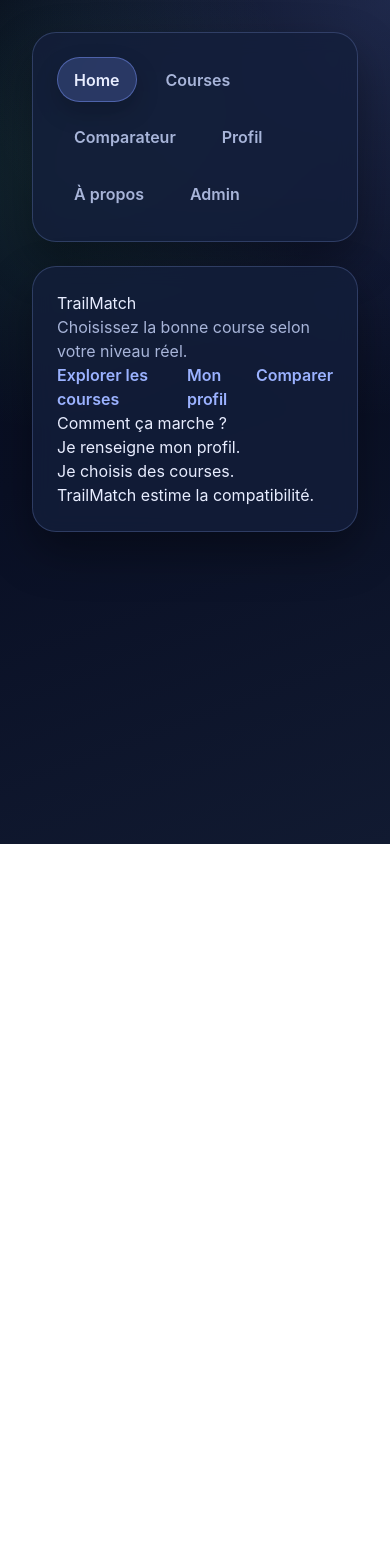
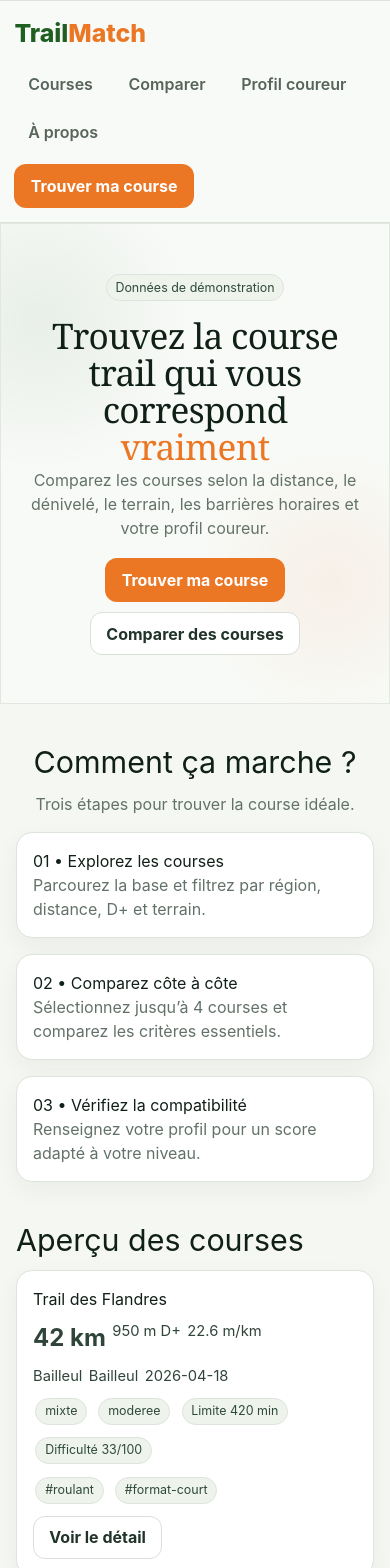
Before and after one commit to elkrank/trail-compare, a React (Vite) app: page / in a window 390 px wide. Shown: the top 1568 px of the page. Before the commit the page ends 844 px from the top, so only its background shows below. Built offline with nearby package versions, Linux system fonts and the light colour scheme; no server answers.

Commit message:
style(frontend): align palette with requested light TrailMatch mock

```diff
--- a/src/App.jsx
+++ b/src/App.jsx
@@ -1,5 +1,5 @@
 import React from 'react';
-import { RouterProvider, Route, Link, useRouter } from './router/AppRouter';
+import { RouterProvider, Route } from './router/AppRouter';
 import { RacesListPage } from './races/pages/RacesListPage';
 import { RaceDetailPage } from './races/pages/RaceDetailPage';
 import { AdminLoginPage } from './admin/pages/AdminLoginPage';
@@ -8,21 +8,10 @@ import { HomePage } from './pages/HomePage';
 import { ComparatorPage } from './pages/ComparatorPage';
 import { RunnerProfilePage } from './pages/RunnerProfilePage';
 import { AboutPage } from './pages/AboutPage';
-
-function AppNavigation() {
-  const { pathname } = useRouter();
-  return <nav className="app-card pill-nav fade-in-up" aria-label="Navigation principale">
-    <Link to="/" className={`pill-link ${pathname === '/' ? 'is-active' : ''}`}>Home</Link>
-    <Link to="/courses" className={`pill-link ${pathname.startsWith('/courses') ? 'is-active' : ''}`}>Courses</Link>
-    <Link to="/comparer" className={`pill-link ${pathname === '/comparer' ? 'is-active' : ''}`}>Comparateur</Link>
-    <Link to="/profil" className={`pill-link ${pathname === '/profil' ? 'is-active' : ''}`}>Profil</Link>
-    <Link to="/a-propos" className={`pill-link ${pathname === '/a-propos' ? 'is-active' : ''}`}>À propos</Link>
-    <Link to="/admin/login" className={`pill-link ${pathname.startsWith('/admin') ? 'is-active' : ''}`}>Admin</Link>
-  </nav>;
-}
+import { AppLayout } from './shared/components/AppLayout';
 
 export default function App() {
-  return <RouterProvider><div className="app-shell"><AppNavigation /><main className="app-card fade-in-up">
+  return <RouterProvider><AppLayout>
     <Route path="/">{() => <HomePage />}</Route>
     <Route path="/courses">{() => <RacesListPage />}</Route>
     <Route path="/courses/:id">{({ id }) => <RaceDetailPage id={id} />}</Route>
@@ -31,5 +20,5 @@ export default function App() {
     <Route path="/a-propos">{() => <AboutPage />}</Route>
     <Route path="/admin/login">{() => <AdminLoginPage />}</Route>
     <Route path="/admin/races">{() => <AdminRacesPage />}</Route>
-  </main></div></RouterProvider>;
+  </AppLayout></RouterProvider>;
 }
--- a/src/index.css
+++ b/src/index.css
@@ -2,116 +2,36 @@
 @tailwind components;
 @tailwind utilities;
 
-:root {
-  --bg: #060b1a;
-  --bg-soft: #111a31;
-  --bg-elevated: #182441;
-  --card: rgba(19, 31, 59, 0.8);
-  --card-solid: #13203d;
-  --accent: #7c98ff;
-  --accent-strong: #9bb2ff;
-  --text: #e8edff;
-  --text-muted: #a8b5d9;
-  --success: #5fd9a2;
-  --danger: #ff7f96;
-  --warning: #ffd166;
-  --border: rgba(150, 177, 255, 0.22);
-  --ring: rgba(124, 152, 255, 0.5);
-  --radius-sm: 10px;
-  --radius-md: 16px;
-  --radius-lg: 24px;
-  --shadow-sm: 0 10px 24px rgba(0, 0, 0, 0.2);
-  --shadow-md: 0 20px 45px rgba(0, 0, 0, 0.35);
-  --space-1: 0.25rem;
-  --space-2: 0.5rem;
-  --space-3: 0.75rem;
-  --space-4: 1rem;
-  --space-5: 1.5rem;
-  --space-6: 2rem;
-  --space-7: 3rem;
-  font-family: Inter, system-ui, -apple-system, Segoe UI, Roboto, sans-serif;
-}
-
+:root { font-family: Inter, system-ui, sans-serif; }
 * { box-sizing: border-box; }
-
-body {
-  margin: 0;
-  color: var(--text);
-  min-height: 100vh;
-  background:
-    radial-gradient(circle at top right, rgba(124, 152, 255, 0.2), transparent 45%),
-    radial-gradient(circle at 15% 20%, rgba(95, 217, 162, 0.12), transparent 35%),
-    linear-gradient(160deg, var(--bg), #090f24 50%, var(--bg-soft));
-}
-
-#root {
-  min-height: 100vh;
-  padding: var(--space-6);
-}
-
-.app-shell {
-  width: min(1220px, 100%);
-  margin: 0 auto;
-  display: grid;
-  gap: var(--space-5);
-}
-
-.app-card {
-  background: var(--card);
-  border: 1px solid var(--border);
-  border-radius: var(--radius-lg);
-  box-shadow: var(--shadow-md);
-  backdrop-filter: blur(10px);
-  padding: var(--space-5);
-}
-
-.pill-nav { display: flex; gap: var(--space-3); flex-wrap: wrap; }
-.pill-link {
-  color: var(--text-muted);
-  border: 1px solid transparent;
-  border-radius: 999px;
-  background: transparent;
-  text-decoration: none;
-  font-weight: 600;
-  padding: 0.6rem 1rem;
-  transition: all 180ms ease;
-}
-.pill-link:hover { color: var(--text); border-color: var(--border); background: rgba(124, 152, 255, 0.12); }
-.pill-link.is-active { color: var(--text); background: rgba(124, 152, 255, 0.22); border-color: rgba(124, 152, 255, 0.45); box-shadow: var(--shadow-sm); }
-
-h1, h2, h3 { margin-top: 0; }
-
-input, select, button, textarea {
-  font: inherit;
-  color: var(--text);
-  border-radius: var(--radius-sm);
-  border: 1px solid var(--border);
-  background: rgba(10, 17, 33, 0.7);
-  padding: 0.65rem 0.75rem;
-}
-
-button { cursor: pointer; transition: transform 180ms ease, background 180ms ease, border-color 180ms ease; }
-button:hover { transform: translateY(-1px); border-color: rgba(124, 152, 255, 0.6); }
-
-:focus-visible {
-  outline: 3px solid var(--ring);
-  outline-offset: 2px;
-}
-
-.muted { color: var(--text-muted); }
-.grid-cards { display: grid; gap: var(--space-4); grid-template-columns: repeat(auto-fit, minmax(250px, 1fr)); }
-.race-card { background: var(--card-solid); border: 1px solid var(--border); border-radius: var(--radius-md); padding: var(--space-4); box-shadow: var(--shadow-sm); }
-.meta-row { display: flex; flex-wrap: wrap; gap: var(--space-2); margin: var(--space-3) 0; color: var(--text-muted); font-size: 0.93rem; }
-.cta-link { color: var(--accent-strong); text-decoration: none; font-weight: 600; }
-
-.fade-in-up { animation: fadeInUp 280ms ease both; }
-@keyframes fadeInUp { from { opacity: 0; transform: translateY(8px); } to { opacity: 1; transform: translateY(0); } }
-
-.state-card { border-radius: var(--radius-md); border: 1px solid var(--border); padding: var(--space-4); background: rgba(14, 21, 40, 0.8); }
-.state-error { border-color: rgba(255, 127, 150, 0.5); background: rgba(65, 22, 34, 0.65); }
-.skeleton { height: 14px; border-radius: 999px; margin: var(--space-2) 0; background: linear-gradient(90deg, rgba(255,255,255,0.05), rgba(255,255,255,0.18), rgba(255,255,255,0.05)); background-size: 200% 100%; animation: shimmer 1.4s linear infinite; }
-@keyframes shimmer { from { background-position: 200% 0; } to { background-position: -200% 0; } }
-
-.admin-list { list-style: none; padding: 0; margin: var(--space-4) 0 0; display: grid; gap: var(--space-3); }
-.admin-item { display: flex; justify-content: space-between; align-items: center; gap: var(--space-3); padding: var(--space-3); border-radius: var(--radius-md); border: 1px solid var(--border); background: rgba(255,255,255,0.03); }
-.admin-actions { display: flex; gap: var(--space-2); }
+body { margin: 0; color: #102017; min-height: 100vh; background: #f5f7f3; }
+#root { min-height: 100vh; }
+.app-shell { width: 100%; margin: 0 auto; display: grid; }
+.app-card { border: 1px solid #dde4db; background: #f8faf7; border-radius: 1.1rem; padding: 1.2rem; }
+.app-header { position: sticky; top: 0; z-index: 40; display: flex; gap: .7rem; align-items: center; flex-wrap: wrap; justify-content: space-between; border-radius: 0; border-left: none; border-right: none; background: rgba(248,250,247,.96); backdrop-filter: blur(6px); }
+.logo { color: #1f5f22; text-decoration: none; font-size: 1.55rem; font-weight: 800; }
+.pill-nav { display: flex; gap: .5rem; flex-wrap: wrap; }
+.pill-link { color: #56645b; text-decoration: none; border: 1px solid transparent; border-radius: 999px; padding: .45rem .8rem; font-weight: 600; }
+.pill-link.is-active, .pill-link:hover { border-color: #d3ddd1; background: #eef3ec; color: #162a1d; }
+.primary-btn, .secondary-btn { border-radius: .75rem; padding: .56rem .96rem; text-decoration: none; font-weight: 700; border: 1px solid transparent; display:inline-flex; align-items:center; justify-content:center; }
+.primary-btn { background: #eb7724; color: #fff; }
+.primary-btn:hover { background: #dc6816; }
+.secondary-btn { background: #ffffff; border-color: #d9e0d7; color: #213429; }
+.muted { color: #637268; }
+.grid-cards { display: grid; gap: 1rem; grid-template-columns: repeat(auto-fit,minmax(260px,1fr)); }
+.race-card { background: #ffffff; border: 1px solid #dde4db; border-radius: 1rem; padding: 1rem; transition: all .2s ease; box-shadow: 0 8px 22px rgba(16,32,23,.05); }
+.race-card:hover { transform: translateY(-2px); box-shadow: 0 14px 26px rgba(16,32,23,.1); }
+.badge { display:inline-flex; padding:.2rem .55rem; border-radius:999px; background:#eef3ec; color:#2f4a38; font-size:.78rem; margin:.15rem; border:1px solid #dde4db; }
+.meta-row { display:flex; flex-wrap:wrap; gap:.4rem; margin:.55rem 0; color:#30453a; font-size:.92rem; }
+.table-wrap { overflow: auto; border:1px solid #dde4db; border-radius:1rem; background:#fff; }
+table { width:100%; border-collapse:collapse; } th, td { border-bottom:1px solid #ebefea; padding:.65rem; text-align:left; }
+input, select, button, textarea { font:inherit; color:#102017; border-radius:.7rem; border:1px solid #d9e0d7; background:#fff; padding:.6rem .7rem; }
+button { cursor:pointer; }
+.section-title { font-size:1.9rem; margin:0 0 .45rem; color:#102017; }
+.hero-title { font-size: clamp(2.2rem,6vw,4.2rem); margin:.2rem 0; line-height:1.05; letter-spacing:-.02em; color:#102017; font-family: Georgia, 'Times New Roman', serif; }
+.page-wrap { width: min(1140px, calc(100% - 2rem)); margin: 0 auto; }
+.hero-block { border-radius: 0; border: 1px solid #e2e8df; background: radial-gradient(circle at 10% 20%, rgba(52,108,56,.08), transparent 30%), radial-gradient(circle at 85% 75%, rgba(235,119,36,.08), transparent 28%), #f8faf7; padding: 4.5rem 1rem; text-align:center; }
+.cta-band { margin-top: 2.2rem; background: #1f5f22; color: #e8f3e8; border-radius: 1.2rem; padding: 2.2rem 1rem; }
+.cta-band .muted { color: #bed4be; }
+.dark-footer { margin-top:1.5rem; background:#0c2814; color:#d8e8d8; border-radius:1.2rem; padding:1.8rem 1rem; }
+@media (max-width: 760px){ .app-header{top:0;padding:.9rem}.hero-block{padding:3rem .8rem} }
--- a/src/pages/ComparatorPage.tsx
+++ b/src/pages/ComparatorPage.tsx
@@ -8,5 +8,14 @@ export function ComparatorPage() {
   useEffect(() => { getRaces({ size: 30 }).then((r) => setRaces(r.items.map(toRace))); }, []);
   const profile = loadRunnerProfile();
   const selected = useMemo(() => races.filter((r) => selectedIds.includes(r.id)), [races, selectedIds]);
-  return <div><h1>Comparateur</h1>{!profile ? <p className="muted">Complétez votre profil pour score de compatibilité.</p> : null}<div className="grid-cards">{races.map((r) => <button key={r.id} type="button" onClick={() => setSelectedIds((p) => p.includes(r.id) ? p.filter((x) => x !== r.id) : [...p, r.id].slice(0, 4))}>{r.name}</button>)}</div><table><thead><tr><th>Course</th><th>Distance</th><th>D+</th><th>Difficulté</th><th>Compatibilité</th></tr></thead><tbody>{selected.map((r) => <tr key={r.id}><td>{r.name}</td><td>{r.distanceKm}</td><td>{r.elevationGainM}</td><td>{computeDifficultyScore(r)}</td><td>{computeCompatibilityScore(r, profile ?? undefined) ?? '-'}</td></tr>)}</tbody></table></div>;
+  const summary = selected.length ? {
+    accessible: [...selected].sort((a, b) => computeDifficultyScore(a) - computeDifficultyScore(b))[0]?.name,
+    difficult: [...selected].sort((a, b) => computeDifficultyScore(b) - computeDifficultyScore(a))[0]?.name,
+  } : null;
+  return <div><h1 className="hero-title">Comparer les courses</h1>
+    {!profile ? <p className="muted">Complétez votre profil pour le score de compatibilité.</p> : null}
+    {summary ? <p className="muted">Plus accessible : {summary.accessible} • Plus difficile : {summary.difficult}</p> : null}
+    <div className="grid-cards">{races.map((r) => <button key={r.id} type="button" onClick={() => setSelectedIds((p) => p.includes(r.id) ? p.filter((x) => x !== r.id) : [...p, r.id].slice(0, 4))}>{selectedIds.includes(r.id) ? 'Retirer' : 'Ajouter'} — {r.name}</button>)}</div>
+    <div className="table-wrap"><table><thead><tr><th>Course</th><th>Distance</th><th>D+</th><th>D+/km</th><th>Terrain</th><th>Technicité</th><th>Limite</th><th>Médian</th><th>Dernier</th><th>Ravitos</th><th>Prix</th><th>Difficulté</th><th>Compat.</th></tr></thead><tbody>{selected.map((r) => <tr key={r.id}><td>{r.name}</td><td>{r.distanceKm}</td><td>{r.elevationGainM}</td><td>{r.elevationPerKm.toFixed(1)}</td><td>{r.terrainType}</td><td>{r.technicalityLevel}</td><td>{r.cutoffTimeMinutes}</td><td>{r.medianFinisherTimeMinutes}</td><td>{r.lastFinisherTimeMinutes}</td><td>{r.aidStationsCount}</td><td>{r.priceEur}€</td><td>{computeDifficultyScore(r)}</td><td>{computeCompatibilityScore(r, profile ?? undefined) ?? '-'}</td></tr>)}</tbody></table></div>
+  </div>;
 }
--- a/src/pages/HomePage.tsx
+++ b/src/pages/HomePage.tsx
@@ -1,3 +1,51 @@
 import React from 'react';
 import { Link } from '../router/AppRouter';
-export function HomePage() { return <div className="fade-in-up"><h1>TrailMatch</h1><p className="muted">Choisissez la bonne course selon votre niveau réel.</p><div className="admin-actions"><Link to="/courses" className="cta-link">Explorer les courses</Link><Link to="/profil" className="cta-link">Mon profil</Link><Link to="/comparer" className="cta-link">Comparer</Link></div><h2>Comment ça marche ?</h2><ol><li>Je renseigne mon profil.</li><li>Je choisis des courses.</li><li>TrailMatch estime la compatibilité.</li></ol></div>; }
+import { RaceCard } from '../races/components/RaceCard';
+import { races } from '../domain/racesData';
+import { toRace } from '../races/services';
+
+export function HomePage() {
+  const sample = races.slice(0, 3).map((r: any) => toRace({ ...r, id: String(r.id), isCancelled: false, createdAt: '', updatedAt: '' }));
+  return <div className="fade-in-up">
+    <section className="hero-block">
+      <div className="page-wrap">
+        <p className="badge" style={{ marginBottom: '.8rem' }}>Données de démonstration</p>
+        <h1 className="hero-title">Trouvez la course trail qui vous correspond <span style={{ color: '#eb7724' }}>vraiment</span></h1>
+        <p className="muted" style={{ maxWidth: 760, margin: '0 auto' }}>Comparez les courses selon la distance, le dénivelé, le terrain, les barrières horaires et votre profil coureur.</p>
+        <div style={{ display: 'flex', gap: '.6rem', flexWrap: 'wrap', justifyContent: 'center', margin: '1.1rem 0 0' }}>
+          <Link to="/courses" className="primary-btn">Trouver ma course</Link>
+          <Link to="/comparer" className="secondary-btn">Comparer des courses</Link>
+        </div>
+      </div>
+    </section>
+
+    <section className="page-wrap" style={{ padding: '2.2rem 0' }}>
+      <h2 className="section-title" style={{ textAlign: 'center' }}>Comment ça marche ?</h2>
+      <p className="muted" style={{ textAlign: 'center' }}>Trois étapes pour trouver la course idéale.</p>
+      <div className="grid-cards" style={{ marginTop: '1rem' }}>
+        <div className="race-card"><h3>01 • Explorez les courses</h3><p className="muted">Parcourez la base et filtrez par région, distance, D+ et terrain.</p></div>
+        <div className="race-card"><h3>02 • Comparez côte à côte</h3><p className="muted">Sélectionnez jusqu’à 4 courses et comparez les critères essentiels.</p></div>
+        <div className="race-card"><h3>03 • Vérifiez la compatibilité</h3><p className="muted">Renseignez votre profil pour un score adapté à votre niveau.</p></div>
+      </div>
+    </section>
+
+    <section className="page-wrap" style={{ paddingBottom: '1rem' }}>
+      <h2 className="section-title">Aperçu des courses</h2>
+      <div className="grid-cards">{sample.map((race) => <RaceCard key={race.id} race={race} />)}</div>
+    </section>
+
+    <section className="page-wrap cta-band">
+      <h2 className="section-title" style={{ color: '#fff' }}>Prêt à trouver votre prochaine aventure ?</h2>
+      <p className="muted">Explorez les courses, comparez-les et trouvez celle qui vous correspond vraiment.</p>
+      <div style={{ display: 'flex', gap: '.6rem', flexWrap: 'wrap' }}>
+        <Link to="/courses" className="primary-btn">Explorer les courses</Link>
+        <Link to="/profil" className="secondary-btn" style={{ background: 'transparent', borderColor: 'rgba(255,255,255,.35)', color: '#fff' }}>Créer mon profil coureur</Link>
+      </div>
+    </section>
+
+    <footer className="page-wrap dark-footer">
+      <strong>TrailMatch</strong>
+      <p>Comparez les trails selon leur difficulté réelle, pas seulement leur distance.</p>
+    </footer>
+  </div>;
+}
--- a/src/pages/RunnerProfilePage.tsx
+++ b/src/pages/RunnerProfilePage.tsx
@@ -9,5 +9,22 @@ export function RunnerProfilePage() {
   const [profile, setProfile] = useState<RunnerProfile>(loadRunnerProfile() ?? base);
   const [saved, setSaved] = useState(false);
   const invalid = profile.maxDistanceKm <= 0 || profile.maxElevationGainM <= 0;
-  return <div><h1>Profil coureur</h1><div className="grid gap-2 md:grid-cols-3"><input type="number" value={profile.maxDistanceKm} onChange={(e) => setProfile({ ...profile, maxDistanceKm: Number(e.target.value) })} placeholder="Distance max" /><input type="number" value={profile.maxElevationGainM} onChange={(e) => setProfile({ ...profile, maxElevationGainM: Number(e.target.value) })} placeholder="D+ max" /><input type="number" value={profile.weeklyVolumeKm} onChange={(e) => setProfile({ ...profile, weeklyVolumeKm: Number(e.target.value) })} placeholder="Volume hebdo km" /></div><button type="button" disabled={invalid} onClick={() => { saveRunnerProfile(profile); setSaved(true); }}>Sauvegarder</button>{invalid ? <p className="muted">Profil incomplet</p> : null}{saved ? <p>Profil enregistré</p> : null}<Link to="/comparer" className="cta-link">Comparer avec des courses</Link></div>;
+  const set = (k: keyof RunnerProfile, v: any) => setProfile({ ...profile, [k]: v });
+  return <div><h1 className="hero-title">Profil coureur</h1>
+    <div className="grid-cards">
+      <input aria-label="distance max" type="number" value={profile.maxDistanceKm} onChange={(e) => set('maxDistanceKm', Number(e.target.value))} placeholder="Distance max déjà réalisée" />
+      <input aria-label="dplus max" type="number" value={profile.maxElevationGainM} onChange={(e) => set('maxElevationGainM', Number(e.target.value))} placeholder="D+ max déjà réalisé" />
+      <input type="number" value={profile.weeklyVolumeKm} onChange={(e) => set('weeklyVolumeKm', Number(e.target.value))} placeholder="Volume hebdo (km)" />
+      <input type="number" value={profile.weeklyTrainingHours} onChange={(e) => set('weeklyTrainingHours', Number(e.target.value))} placeholder="Temps dispo / semaine" />
+      <input type="number" value={profile.longestRecentRunKm} onChange={(e) => set('longestRecentRunKm', Number(e.target.value))} placeholder="Plus longue sortie récente" />
+      <select value={profile.usualTerrain} onChange={(e) => set('usualTerrain', e.target.value)}><option value="mixte">mixte</option><option value="sentier">sentier</option><option value="montagne">montagne</option><option value="route">route</option></select>
+      <select value={profile.currentFitnessLevel} onChange={(e) => set('currentFitnessLevel', e.target.value)}><option value="debutant">débutant</option><option value="intermediaire">intermédiaire</option><option value="avance">avancé</option></select>
+      <select value={profile.objective} onChange={(e) => set('objective', e.target.value)}><option value="finir">finir</option><option value="progresser">progresser</option><option value="performance">performance</option><option value="reprise">reprise</option><option value="ultra">ultra</option></select>
+      <input type="date" value={profile.targetDate ?? ''} onChange={(e) => set('targetDate', e.target.value)} />
+      <input type="number" step="0.1" value={profile.averageEasyPaceMinKm ?? ''} onChange={(e) => set('averageEasyPaceMinKm', Number(e.target.value))} placeholder="Allure endurance (optionnel)" />
+      <input type="number" step="0.1" value={profile.averageTrailPaceMinKm ?? ''} onChange={(e) => set('averageTrailPaceMinKm', Number(e.target.value))} placeholder="Allure trail (optionnel)" />
+    </div>
+    <div style={{ marginTop: '.8rem', display: 'flex', gap: '.6rem', alignItems: 'center', flexWrap: 'wrap' }}><button type="button" className="primary-btn" disabled={invalid} onClick={() => { saveRunnerProfile(profile); setSaved(true); }}>Sauvegarder</button><Link to="/comparer" className="secondary-btn">Aller au comparateur</Link></div>
+    {invalid ? <p className="muted">Profil incomplet</p> : null}{saved ? <div className="race-card"><strong>Résumé</strong><p>{profile.maxDistanceKm} km max • {profile.maxElevationGainM}m D+ max • {profile.currentFitnessLevel}</p></div> : null}
+  </div>;
 }
--- a/src/races/components/RaceCard.tsx
+++ b/src/races/components/RaceCard.tsx
@@ -1,17 +1,19 @@
 import React from 'react';
 import { Link } from '../../router/AppRouter';
 import type { Race } from '../types';
+import { computeDifficultyScore } from '../services';
 
 export function RaceCard({ race, onCompare }: { race: Race; onCompare?: (id: string) => void }) {
+  const score = computeDifficultyScore(race);
   return <article className="race-card fade-in-up">
     <h3>{race.name}</h3>
-    <div className="meta-row"><span>{race.location}</span><span>•</span><span>{race.region}</span><span>•</span><span>{race.date}</span></div>
-    <div className="meta-row"><span>{race.distanceKm} km</span><span>{race.elevationGainM} m D+</span><span>{race.elevationPerKm.toFixed(1)} m/km</span></div>
-    <div className="meta-row"><span>{race.terrainType}</span><span>{race.technicalityLevel}</span><span>BH: {race.cutoffTimeMinutes} min</span></div>
-    <div className="meta-row">{race.tags.map((tag) => <span key={tag}>#{tag}</span>)}</div>
-    <div className="admin-actions">
-      <Link className="cta-link" to={`/courses/${race.id}`}>Voir le détail</Link>
-      {onCompare ? <button type="button" onClick={() => onCompare(race.id)}>Ajouter au comparateur</button> : null}
+    <div className="meta-row"><strong style={{ fontSize: '1.5rem' }}>{race.distanceKm} km</strong><span>{race.elevationGainM} m D+</span><span>{race.elevationPerKm.toFixed(1)} m/km</span></div>
+    <div className="meta-row"><span>{race.location}</span><span>{race.region}</span><span>{race.date}</span></div>
+    <div className="meta-row"><span className="badge">{race.terrainType}</span><span className="badge">{race.technicalityLevel}</span><span className="badge">Limite {race.cutoffTimeMinutes} min</span><span className="badge">Difficulté {score}/100</span></div>
+    <div className="meta-row">{race.tags.map((tag) => <span className="badge" key={tag}>#{tag}</span>)}</div>
+    <div style={{ display: 'flex', gap: '.5rem', flexWrap: 'wrap' }}>
+      <Link className="secondary-btn" to={`/courses/${race.id}`}>Voir le détail</Link>
+      {onCompare ? <button type="button" onClick={() => onCompare(race.id)}>Comparer</button> : null}
     </div>
   </article>;
 }
--- /dev/null
+++ b/src/shared/components/AppLayout.tsx
@@ -0,0 +1,23 @@
+import React from 'react';
+import { Link, useRouter } from '../../router/AppRouter';
+
+const links = [
+  { to: '/courses', label: 'Courses' },
+  { to: '/comparer', label: 'Comparer' },
+  { to: '/profil', label: 'Profil coureur' },
+  { to: '/a-propos', label: 'À propos' },
+];
+
+export function AppLayout({ children }: { children: React.ReactNode }) {
+  const { pathname } = useRouter();
+  return <div className="app-shell">
+    <header className="app-header app-card">
+      <Link to="/" className="logo">Trail<span style={{ color: '#eb7724' }}>Match</span></Link>
+      <nav className="pill-nav" aria-label="Navigation principale">
+        {links.map((link) => <Link key={link.to} to={link.to} className={`pill-link ${pathname.startsWith(link.to) ? 'is-active' : ''}`}>{link.label}</Link>)}
+      </nav>
+      <Link to="/courses" className="primary-btn">Trouver ma course</Link>
+    </header>
+    <main>{children}</main>
+  </div>;
+}
```
Also changed, not shown: src/pages/AboutPage.tsx (+9 -1 lines), src/races/pages/RaceDetailPage.tsx (+5 -7 lines).
